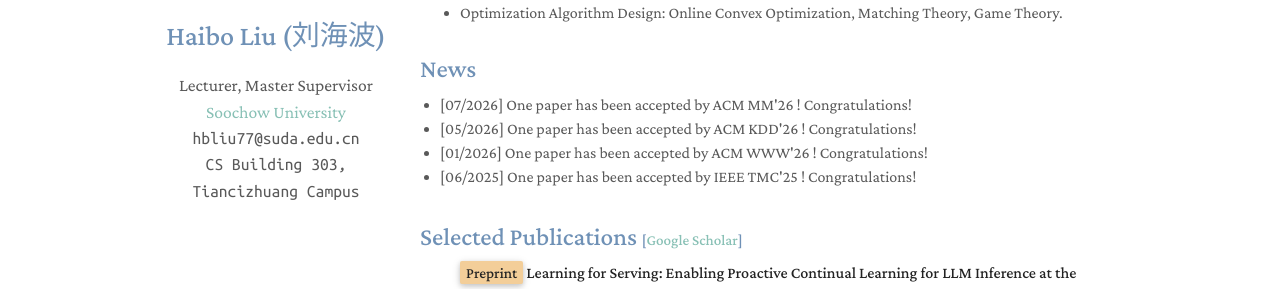
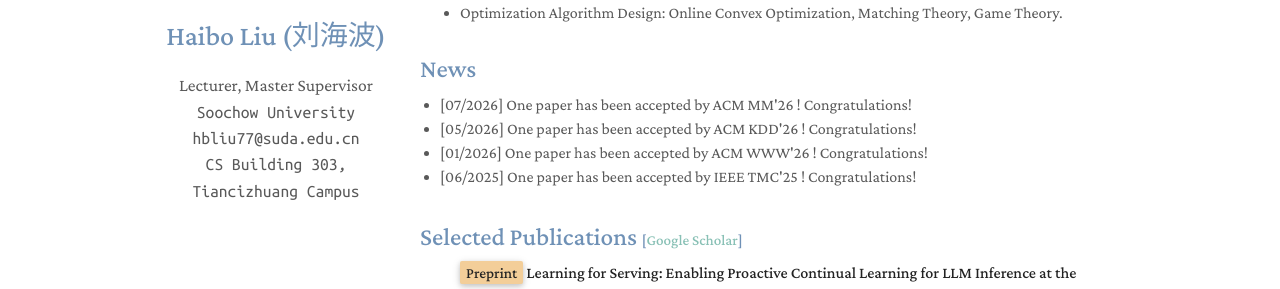
Before and after one commit to liuhaibo919/liuhaibo919.github.io, a Jekyll site: the page built from index.md, in a window 1280 px wide. Shown: the part 288-577 px from the top of the page. Built offline with Jekyll 4.4.1, drawn with Linux system fonts in a browser that asks for light colours; a style sheet for code colours, icons or effects is not loaded.

Commit message:
Update homepage.html

```diff
--- a/_layouts/homepage.html
+++ b/_layouts/homepage.html
@@ -94,7 +94,7 @@
 
 
         {% if site.affiliation %}
-        <a style="font-size:1.10rem;">{{ site.affiliation }}</a>
+        <email style="font-size:1.10rem;">{{ site.affiliation }}</email>
         <br>
         {% endif %}
 
```
